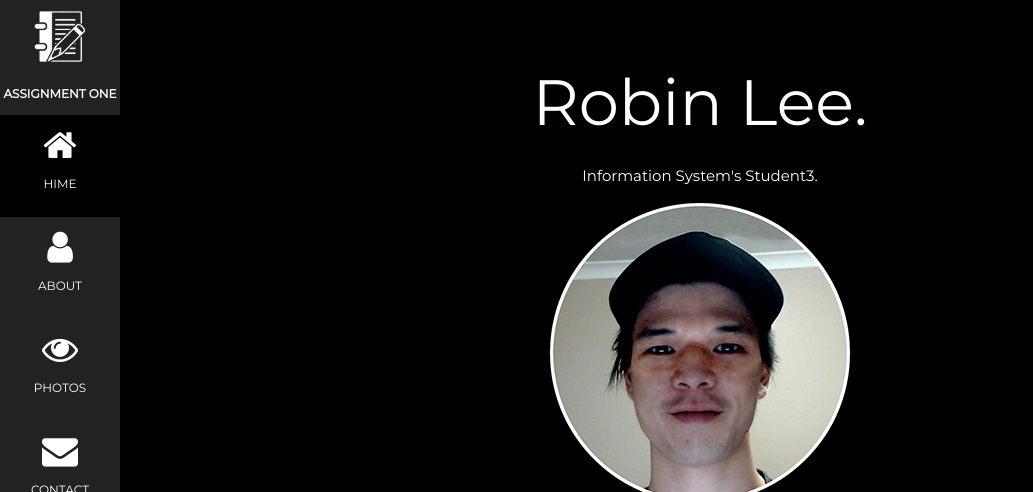
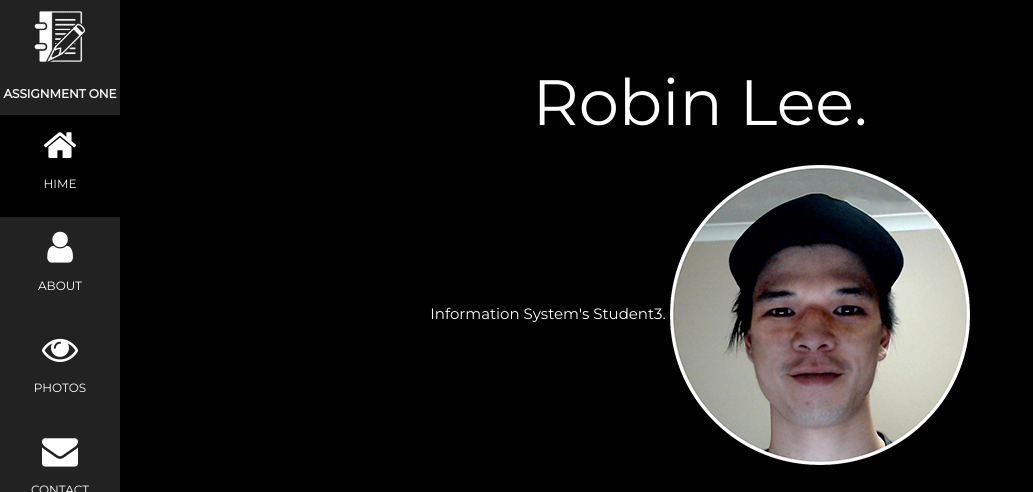
Before and after one commit to ceylonhue/begin, a Jekyll site: the page built from index.md, in a window 1280 px wide. Shown: the top 492 px of the page, without its empty margins (0-1033 px from the left). Built offline with Jekyll 4.4.1, drawn with Linux system fonts in a browser that asks for light colours; our own code applies the rules of GitHub Pages for plain Markdown files; grey boxes are pictures that could not be loaded.

```diff
--- a/_layouts/default.html
+++ b/_layouts/default.html
@@ -56,9 +56,9 @@ body, h1,h2,h3,h4,h5,h6 {font-family: "Montserrat", sans-serif}
   <!-- Header/Home -->
   <header class="w3-container w3-padding-32 w3-center w3-black" id="home">
     <h1 class="w3-jumbo"><span class="w3-hide-small"></span> Robin Lee.</h1>
-    <p>Information System's Student3.</p>
+    <p>Information System's Student3.
     <img src="/begin/robin.png" alt="Robin2" class="w3-image" width="300" height="300">
-<br style=“line-height:15;”>
+<br style=“line-height:15;”> </p>
 
 
 
```
